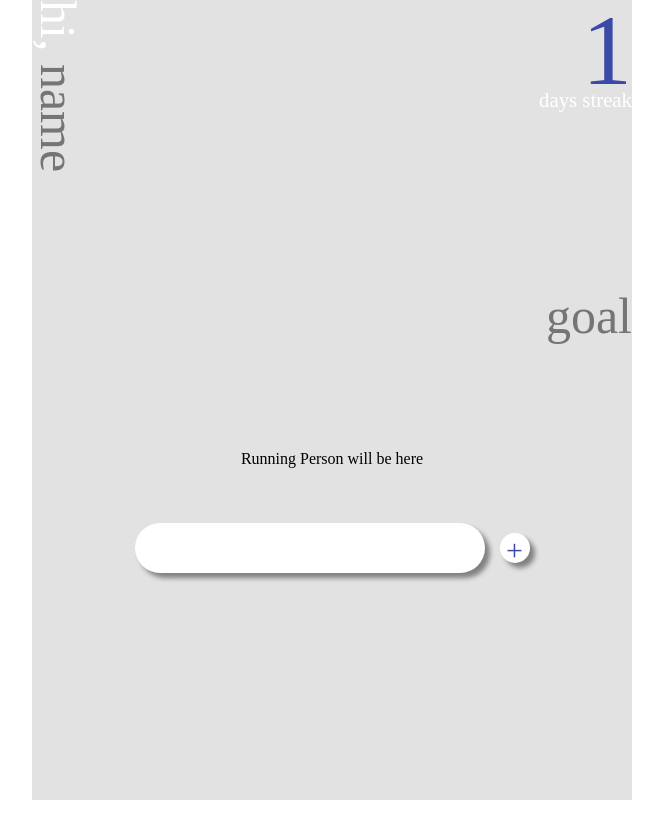
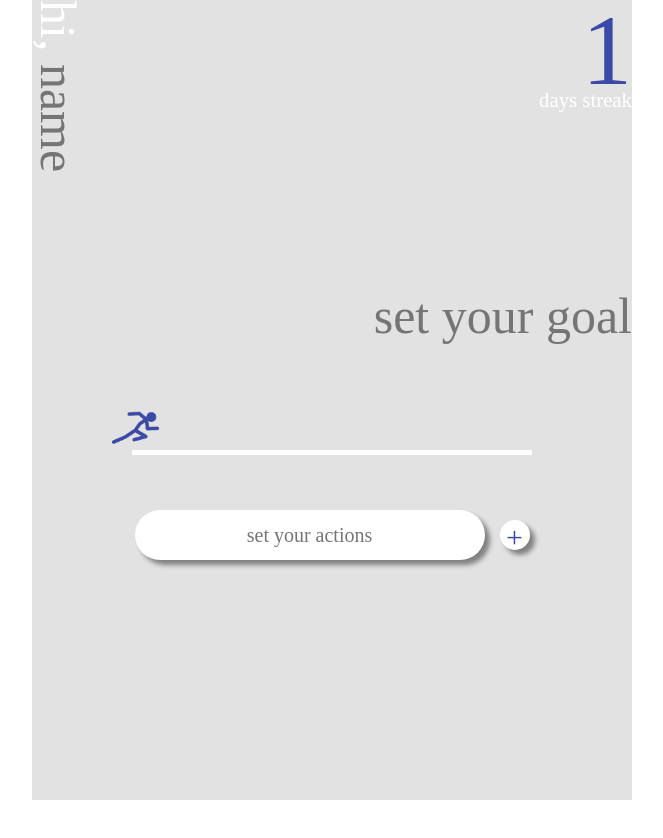
Before and after one commit to woohyun-park/ohoh, an Angular app: page / in a window 1280 px wide. Shown: the top 838 px of the page, without its empty margins (308-971 px from the left). After the commit the page ends 800 px from the top, so only its background shows below. Built offline with nearby package versions, Linux system fonts and the light colour scheme; a web font is replaced by a local one.

Commit message:
ADD, add running person

```diff
--- a/src/app/title.service.ts
+++ b/src/app/title.service.ts
@@ -8,16 +8,16 @@ export class TitleService {
   private message = new Subject<number>();
   messageTransfer = this.message.asObservable();
 
-  userName: string = "";
-  streak: number = 1;
-  goal: string = "";
-  isUpdated: boolean = false;
+  userName: string;
+  streak: number;
+  goal: string;
+  isUpdated: boolean;
 
   constructor() {
     this.userName = localStorage.userName !== undefined ? localStorage.userName : "";
     this.streak = localStorage.streak !== undefined ? localStorage.streak : 1;
     this.goal = localStorage.goal !== undefined ? localStorage.goal : "";
-    this.isUpdated = localStorage.isUpdate !== undefined ? JSON.parse(localStorage.isUpdated) : false;
+    this.isUpdated = localStorage.isUpdated !== undefined ? JSON.parse(localStorage.isUpdated) : false;
   }
 
   sendStreak(streak: number){
@@ -53,6 +53,6 @@ export class TitleService {
 
   updateIsUpdated(isUpdated: boolean){
     this.isUpdated = isUpdated;
-    localStorage.isUpdated = this.isUpdated;
+    localStorage.isUpdated = JSON.stringify(this.isUpdated);
   }
 }
--- a/src/app/title/title.component.html
+++ b/src/app/title/title.component.html
@@ -13,5 +13,5 @@
 
 <div class="goal">
   <input [(ngModel)]="goal" (ngModelChange)="updateGoal()"
-    class="goal-text" placeholder="goal"/>
+    class="goal-text" placeholder="set your goal"/>
 </div>
--- a/src/app/todo.service.ts
+++ b/src/app/todo.service.ts
@@ -80,4 +80,25 @@ export class TodoService {
     this.todos = tmp1;
     this.updateTodos();
   }
+
+  runLine(){
+    let numFinished: number = 0;
+    this.todos.forEach(n => {
+      if(n.isFinished === true){
+        numFinished++;
+      }
+    });
+    return `translate(${400*numFinished/this.todos.length-400}px, -5px)`;
+  }
+
+  runPerson(){
+    console.log("runPerson");
+    let numFinished: number = 0;
+    this.todos.forEach(n => {
+      if(n.isFinished === true){
+        numFinished++;
+      }
+    });
+    return `${400*numFinished/this.todos.length + 50}px`;
+  }
 }
--- a/src/app/todo/todo.component.css
+++ b/src/app/todo/todo.component.css
@@ -3,17 +3,59 @@
   --color-brand: #3C4AA7;
 
   display: block;
-  height: 450px;
   width: 600px;
+  padding-bottom: 50px;
 }
 
 .todo-run{
+  position: relative;
   display: block;
   text-align: center;
 
   margin-left: auto;
   margin-right: auto;
   margin-bottom: 50px;
+}
+
+.todo-line{
+  margin:auto;
+
+  width: 400px;
+  height: 5px;
+
+  overflow: hidden;
+}
+
+.todo-line-white{
+  margin: auto;
+
+  width: 400px;
+  height: 5px;
+
+  background-color: var(--color-basic);
+}
+
+.todo-line-blue{
+  margin: auto;
+
+  width: 400px;
+  height: 5px;
+
+  background-color: var(--color-brand);
+
+  transition: 0.5s;
+  transform: translate(-400px, -5px);
+}
+
+.todo-run-person{
+  position: absolute;
+  top: -80px;
+  left: 50px;
+
+  width: 100px;
+
+  transition: 1s;
+  transition-timing-function: cubic-bezier();
 }
 
 .todo-add{
--- a/src/app/todo/todo.component.html
+++ b/src/app/todo/todo.component.html
@@ -1,4 +1,12 @@
-<div class="todo-run">Running Person will be here</div>
+<div class="todo-run">
+  <div class="todo-line">
+    <div class="todo-line-white"></div>
+    <div class="todo-line-blue"
+      [ngStyle]="{'transform': todoService.runLine()}"
+    ></div>
+  </div>
+  <img class="todo-run-person" src="/assets/img/run.gif" alt="run.gif" [ngStyle]="{'left': todoService.runPerson()}">
+</div>
 
 <app-todo-button #todoButton *ngFor="let todo of todoService.todos"
   [todo]="todo"
@@ -7,7 +15,7 @@
 </app-todo-button>
 
 <div class="todo-add">
-  <input [(ngModel)]="todoText" class="todo-add-text"/>
+  <input [(ngModel)]="todoText" class="todo-add-text" placeholder="set your actions"/>
   <button class="todo-add-button"
     (click)="todoService.addTodo(todoText);todoText=''">+</button>
 </div>
--- a/src/app/todo/todo.component.ts
+++ b/src/app/todo/todo.component.ts
@@ -1,6 +1,7 @@
 import { Component, OnInit } from '@angular/core';
 import { Todo } from "../todo";
 import { TodoService } from "../todo.service";
+import { TitleService } from "../title.service";
 
 @Component({
   selector: 'app-todo',
@@ -10,7 +11,8 @@ import { TodoService } from "../todo.service";
 export class TodoComponent implements OnInit {
   todoText: string;
 
-  constructor(public todoService: TodoService) { }
+  constructor(public todoService: TodoService,
+    public titleService: TitleService) { }
 
   ngOnInit(): void {
 
--- a/src/styles.css
+++ b/src/styles.css
@@ -9,7 +9,7 @@ body{
   display:block;
   background: var(--bg-color);
   width: 600px;
-  height: 100vh;
+  min-height: 100vh;
   margin-left: auto;
   margin-right: auto;
   /* border-style: solid;
```
Also changed, not shown: src/assets/img/run.gif (added).
